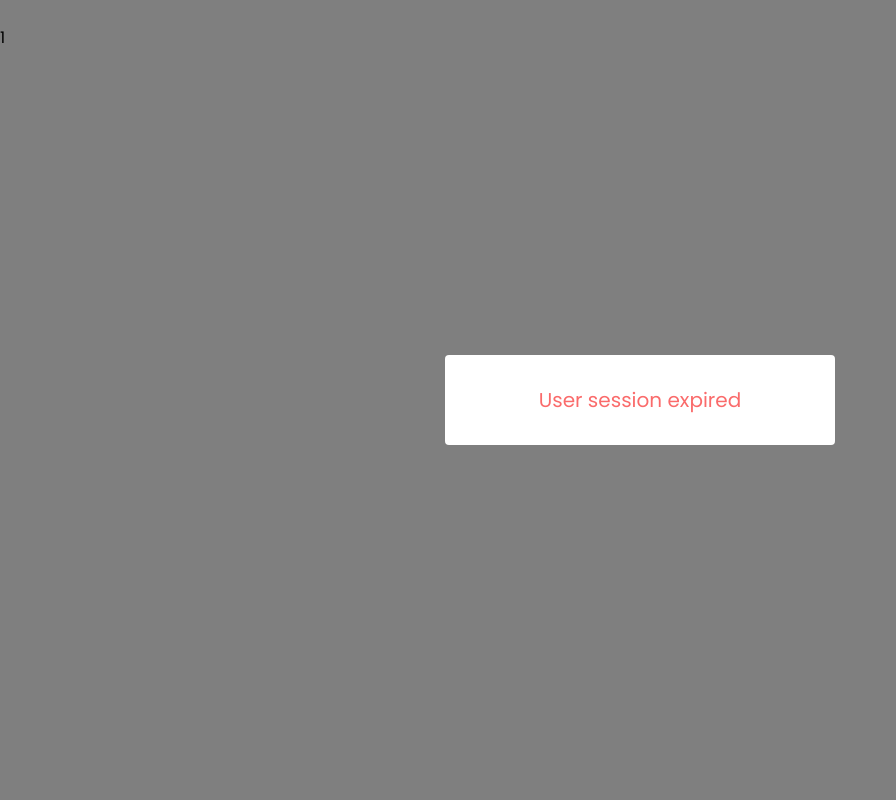
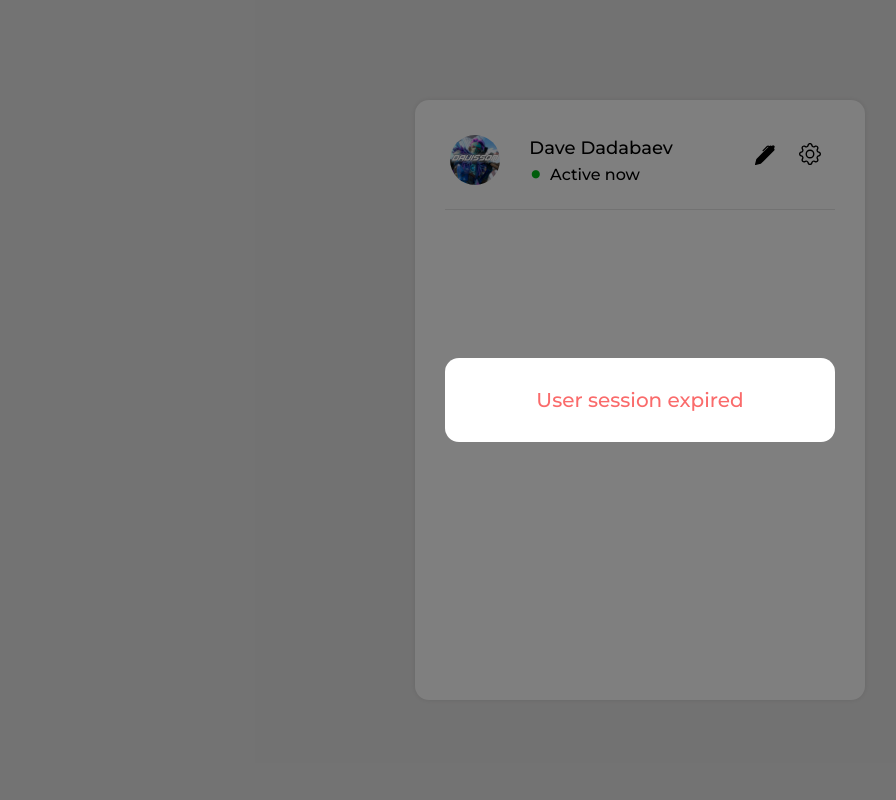
Before and after one commit to Dav1ss0n/chatapp, a PHP site: page /chat/main/index.php in a window 1280 px wide. Shown: the whole page, without its empty margins (0-896 px from the left). Run offline with PHP 8.4, Linux system fonts and the light colour scheme; the visitor is signed in with stand-in values (Sample User, id 1); data that the repository does not hold is empty.

Commit message:
fixed errors in logger and sessions, edited main page

```diff
--- a/main/index.php
+++ b/main/index.php
@@ -15,21 +15,37 @@
     <meta http-equiv="X-UA-Compatible" content="IE=edge">
     <meta name="viewport" content="width=device-width, initial-scale=1.0">
     <link rel="stylesheet" href="/chat proto/main/lib/style.css">
-    <script defer src="/chat proto/main/lib/script.js"></script>
     <script src="/chat proto/system//libraries/jquery-3.6.0.min.js"></script>
     <title>Main page of kolhozmates</title>
 </head>
 <body>
     <div id="main">
-        <?php echo hex2bin($_SESSION["uuid"])."<br/>"; echo ($_SESSION["uuid"]); ?>
-    </div>
+        <div id="pre-profile">
+            <div id="pre-profile-content">
+                <div class="user-avatar">
+                    <img src="../avi-for-yt-dvs.jpg" alt>
+                </div>
+                <span id="username">Dave Dadabaev</span>
+                <p id="user-status-dot">.</p>
+                <p id="user-status">Active now</p>
+                <svg id="bio-edit-button" xmlns="http://www.w3.org/2000/svg" width="16" height="16" fill="currentColor" class="bi bi-pen-fill" viewBox="0 0 16 16">
+                    <path d="m13.498.795.149-.149a1.207 1.207 0 1 1 1.707 1.708l-.149.148a1.5 1.5 0 0 1-.059 2.059L4.854 14.854a.5.5 0 0 1-.233.131l-4 1a.5.5 0 0 1-.606-.606l1-4a.5.5 0 0 1 .131-.232l9.642-9.642a.5.5 0 0 0-.642.056L6.854 4.854a.5.5 0 1 1-.708-.708L9.44.854A1.5 1.5 0 0 1 11.5.796a1.5 1.5 0 0 1 1.998-.001z"/>
+                </svg>
+                <svg id="settings-enter-button" xmlns="http://www.w3.org/2000/svg" width="16" height="16" fill="currentColor" class="bi bi-gear" viewBox="0 0 16 16">
+                    <path d="M8 4.754a3.246 3.246 0 1 0 0 6.492 3.246 3.246 0 0 0 0-6.492zM5.754 8a2.246 2.246 0 1 1 4.492 0 2.246 2.246 0 0 1-4.492 0z"/>
+                    <path d="M9.796 1.343c-.527-1.79-3.065-1.79-3.592 0l-.094.319a.873.873 0 0 1-1.255.52l-.292-.16c-1.64-.892-3.433.902-2.54 2.541l.159.292a.873.873 0 0 1-.52 1.255l-.319.094c-1.79.527-1.79 3.065 0 3.592l.319.094a.873.873 0 0 1 .52 1.255l-.16.292c-.892 1.64.901 3.434 2.541 2.54l.292-.159a.873.873 0 0 1 1.255.52l.094.319c.527 1.79 3.065 1.79 3.592 0l.094-.319a.873.873 0 0 1 1.255-.52l.292.16c1.64.893 3.434-.902 2.54-2.541l-.159-.292a.873.873 0 0 1 .52-1.255l.319-.094c1.79-.527 1.79-3.065 0-3.592l-.319-.094a.873.873 0 0 1-.52-1.255l.16-.292c.893-1.64-.902-3.433-2.541-2.54l-.292.159a.873.873 0 0 1-1.255-.52l-.094-.319zm-2.633.283c.246-.835 1.428-.835 1.674 0l.094.319a1.873 1.873 0 0 0 2.693 1.115l.291-.16c.764-.415 1.6.42 1.184 1.185l-.159.292a1.873 1.873 0 0 0 1.116 2.692l.318.094c.835.246.835 1.428 0 1.674l-.319.094a1.873 1.873 0 0 0-1.115 2.693l.16.291c.415.764-.42 1.6-1.185 1.184l-.291-.159a1.873 1.873 0 0 0-2.693 1.116l-.094.318c-.246.835-1.428.835-1.674 0l-.094-.319a1.873 1.873 0 0 0-2.692-1.115l-.292.16c-.764.415-1.6-.42-1.184-1.185l.159-.291A1.873 1.873 0 0 0 1.945 8.93l-.319-.094c-.835-.246-.835-1.428 0-1.674l.319-.094A1.873 1.873 0 0 0 3.06 4.377l-.16-.292c-.415-.764.42-1.6 1.185-1.184l.292.159a1.873 1.873 0 0 0 2.692-1.115l.094-.319z"/>
+                </svg>
+            </div>
+        </div>
 
-    <div id="messagerDimmer">
+        <div id="messagerDimmer">
             <div id="messager">
                 <div id="messagerContent">
                     <span id="message"></span>
                 </div>
             </div>
         </div>
+    </div>
 </body>
+    <script defer src="/chat proto/main/lib/script.js"></script>
 </html>
--- a/main/lib/script.js
+++ b/main/lib/script.js
@@ -1,10 +1,23 @@
+const message = document.getElementById("message");
+const messagerDimmer = document.getElementById("messagerDimmer");
+
 document.addEventListener("DOMContentLoaded", function() {
     userStatusChanger("Online");
     sessionInfoGet();
-})
-window.onbeforeunload = function() {
+
+    $(document).ready(function() {
+        $("#dropdown-trigger").click(function(e) {
+            e.preventDefault();
+            $("#dropdown-trigger .caret-dropdown").toggleClass("active");
+        });
+    });
+});
+
+// window.onbeforeunload = null;
+window.onbeforeunload = function(e) {
+    e.preventDefault();
     userStatusChanger("Offline");
-    return true;
+    return null;
 }
 
 function userStatusChanger(status) {
@@ -12,6 +25,10 @@
     xml.open("POST", "/chat proto/system/statuser.php", true);
     xml.setRequestHeader("Content-type", "application/x-www-form-urlencoded");
     xml.send("status="+status);
+    if (status == "Online") {
+        const userStatusDot = document.getElementById("user-status-dot");
+        userStatusDot.style = "color: #00bb16;"
+    }
 }
 
 function sessionInfoGet() {
@@ -30,7 +47,8 @@
 function sessionChecker(array) {
     if (array.Parameter == "Session") {
         if (array.Status == "Expired") {
-            message.innerText = array.Problem;
+            // self.location = "http://localhost/chat%20proto";
+            message.innerText = Object.values(array)[2];
             $("#messagerDimmer").fadeIn(90);
 
             messagerDimmer.addEventListener("click", function() {
@@ -42,10 +60,8 @@
             console.log(sessionEndTime)
 
             let currentTime = new Date().valueOf();
-            console.log(currentTime);
             let sessionTimeoutTime = sessionEndTime-currentTime;
-
-            console.log(sessionTimeoutTime);
+            console.log(sessionTimeoutTime)
             setTimeout(sessionInfoGet, sessionTimeoutTime)
         }
     }
--- a/main/lib/style.css
+++ b/main/lib/style.css
@@ -1,12 +1,12 @@
-@import url('https://fonts.googleapis.com/css2?family=Poppins:wght@200;300;400;500;600;700&display=swap');
+@import url('https://fonts.googleapis.com/css2?family=Montserrat:wght@500&display=swap');
 * {
-    font-family: 'Poppins', sans-serif;
+    font-family: 'Montserrat', sans-serif;
     margin: 0;
     padding: 0;
     box-sizing: border-box;
 }
 
-#info {
+#main {
     position: relative;
 
     width: 100vw;
@@ -14,119 +14,83 @@
     background-color:#e0e0e0cd;
 }
 
-#log-in {
+#pre-profile {
     position: absolute;
     top: 50%;
     left: 50%;
     background-color: rgb(255, 255, 255);
-    width: auto;
-    height: auto;
-    border-radius: 4px;
+    width: 450px;
+    height: 600px;
+    border-radius: 14px;
     transform: translate(-50%, -50%);
     box-shadow: 0 0 5px #d0cfcf;
 }
 
-#log-in-content {
-    padding: 50px 30px;
+#pre-profile-content {
+    border-bottom: 1px solid #e6e6e6;
+    margin: 30px;
 }
 
-input[type="text"], input[type="password"] {
-    width: 300px;
-    margin: 10px 15px 2px;
-    padding: 5px;
-    background-color: rgb(237, 237, 237);
-    border: 2px solid rgb(237, 237, 237);
-    border-radius: 3px;
+.user-avatar {
+    display: inline-block;
+    vertical-align: middle;
+    text-align: center;
+    line-height: 30px;
+
+    width: 50px;
+    height: 50px;
+
+    margin: 5px;
+
+    border-radius: 50%;
+    background-color: white;
+    /* background:url('/chat proto/avi-for-yt-dvs.jpg');
+    background-size: 3rem 3rem; */
+    overflow:hidden;
+}
+.user-avatar img {
+    width: 50px;
+    height: 50px;
 }
 
-#login, #password {
-    width: 316px;
+#username {
+    position: relative;
+    top: -10px;
+    left: 20px;
+    font-size: 18px;
+    font-weight: 500;
 }
 
-.submit {
-    width: 130px;
-    height: 30px;
-    margin: 10px 15px;
-    background-color: hsla(26, 100%, 65%, 0.809);
-    border: 2px solid hsla(26, 100%, 65%, 0.809);
-    border-radius: 4px;
-    color:hsl(0, 0%, 100%);
+#user-status {
+    position: relative;
+    top: -25px;
+    left: 105px;
 }
-.submit:hover {
-    background-color: hsla(26, 100%, 77%, 0.809);
+#user-status-dot {
+    position: absolute;
+    top: 20px;
+    left: 114px;
+
+    font-size: 60px;
 }
-#reg-message {
-    text-align: center;
-    font-size: 13px;
-    margin: 5px 5px 5px 20px;
-    color:#47afff
-}
-#registerOpen {
-    color:#b3ee2b
-}
-#registerOpen:hover {
-    cursor: pointer;
-    background-color: hsl(0, 0%, 99%);
-}
+#bio-edit-button {
+    position: absolute;
+    top: 45px;
+    left: 325px;
+    width: 50px;
+    height: 20px;
 
-button:hover {
-    cursor:pointer;
-}
-.error-messages {
-    width: 300px;
-    margin: 5px 15px;
-    padding: 6px;
-
-    background-color:hsl(0, 93%, 70%);
-    border-radius: 4px;
-    overflow: auto;
-    display: none;
-
-    text-align: center;
-    font-size: 12px;
-}
-
-#registerBoxDimmer {
-    position: relative;
-    width: 100vw;
-    height: 100vh;
-
-    background-color: rgba(0,0,0,0.5);
-    display: none;
-}
-
-#registerBox {
-    width: 390px;
-    height: auto;
-    position: absolute;
-    top: 50%;
-    left: 50%;
-    background-color: rgb(255, 255, 255);
-    border-radius: 4px;
-    transform: translate(-50%, -50%);
-}
-
-#registerBoxContent {
-    padding: 40px 30px;
-}
-/*
-#register {
-    position: relative;
-    top: 10px;
-} */
-
-#regCloser {
-	position: absolute;
-	top: 0;
-	right: 5px;
-	font-size: 2rem;
-
-	color: hsl(0, 0%, 50%);
-	text-decoration: none;
-	transform: rotate(45deg);
     cursor: pointer;
 }
+#settings-enter-button {
+    position: absolute;
+    top: 43px;
+    left: 370px;
+    width: 50px;
+    height: 22px;
 
+    cursor: pointer;
+}
 
 #messagerDimmer {
     position: absolute;
@@ -144,7 +108,7 @@
     top: 50%;
     left: 50%;
     background-color: rgb(255, 255, 255);
-    border-radius: 4px;
+    border-radius: 14px;
     transform: translate(-50%, -50%);
 }
 #messagerContent {
@@ -154,20 +118,3 @@
     text-align:center;
     color: hsl(0, 93%, 70%)
 }
-
-/* #regEmail {
-    width: 215px;
-    margin-right: 0;
-}
-
-#emailConfirm {
-    width: 80px;
-    height: 33px;
-    background-color: hsla(26, 100%, 65%, 0.809);
-    border: 2px solid hsla(26, 100%, 65%, 0.809);
-    border-radius: 4px;
-    color:hsl(0, 0%, 100%);
-}
-#emailConfirm:hover {
-    background-color: hsla(26, 100%, 77%, 0.809);
-} */
--- a/system/session-time.php
+++ b/system/session-time.php
@@ -3,18 +3,22 @@
 
 if (isset($_POST)) {
     $s = new sessioner();
-    $s->sessionChecker($_COOKIE["uuid"]);
+    $s->sessionChecker();
 }
 
 class sessioner {
     private $uuid;
     private $conn;
 
-    final public function sessionChecker($user) {
-        $this->uuid = hex2bin($user);
-
+    final public function sessionChecker() {
         require("includes/databases/chat.php");
         require("includes/functions/messager-array.php");
+
+        if (!isset($_COOKIE["uuid"])) {
+            die(messagerArray_l3("Session", "Not found", "Cookie was not found"));
+        } else {
+            $this->uuid = hex2bin($_COOKIE["uuid"]);
+
             $chat = new db_connect();
             $conn = $chat->connect();
             $this->conn = $conn;
@@ -39,5 +43,6 @@
             }
         }
     }
+}
 
 ?>
--- a/system/statuser.php
+++ b/system/statuser.php
@@ -25,7 +25,8 @@
         if (!$prepared) {
             die( "SQL Error: {$this->conn->errno} - {$this->conn->error}" );
         }
-        $prepared->bind_param("sss", $this->status, $currentTime, hex2bin($_COOKIE["uuid"]));
+        $prepared->bind_param("sss", $this->status, $currentTime, $uuid);
+        $uuid = hex2bin($_COOKIE["uuid"]);
         $currentTime = date("Y-m-d H:i:s");
         $prepared->execute();
     }
```
Also changed, not shown: system/log.php (+13 -0 lines), avi-for-yt-dvs.jpg (added), lib/script.js, lib/style.css (added). Lines whose indentation alone changed are shown as unchanged.
